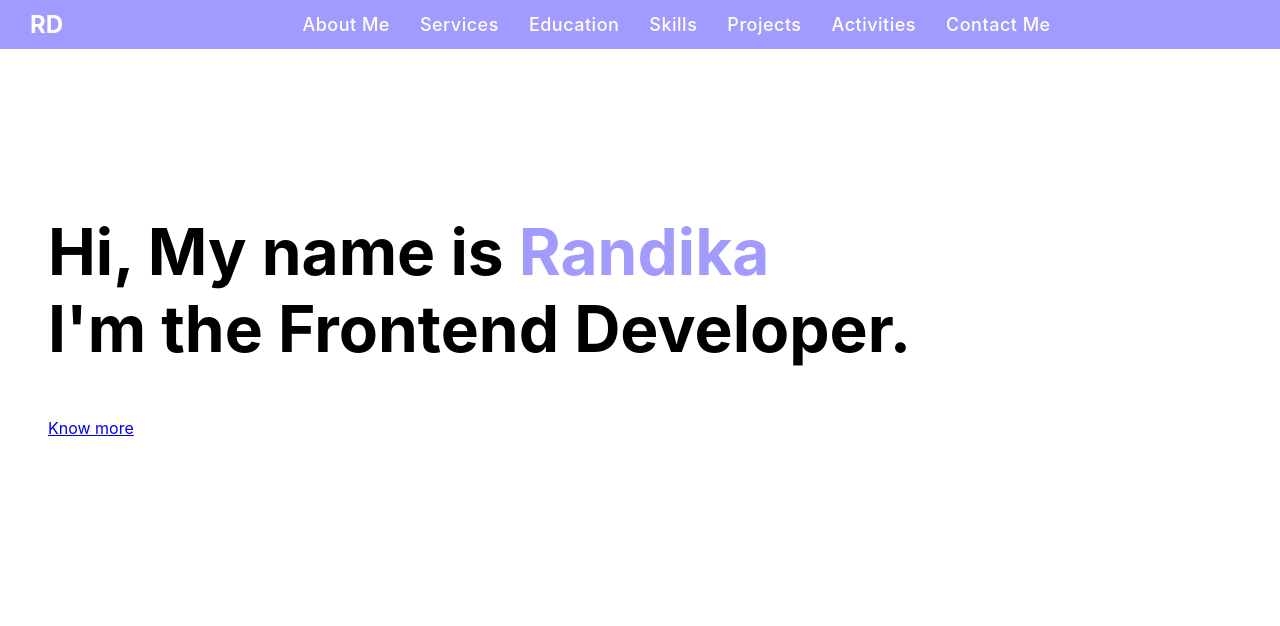
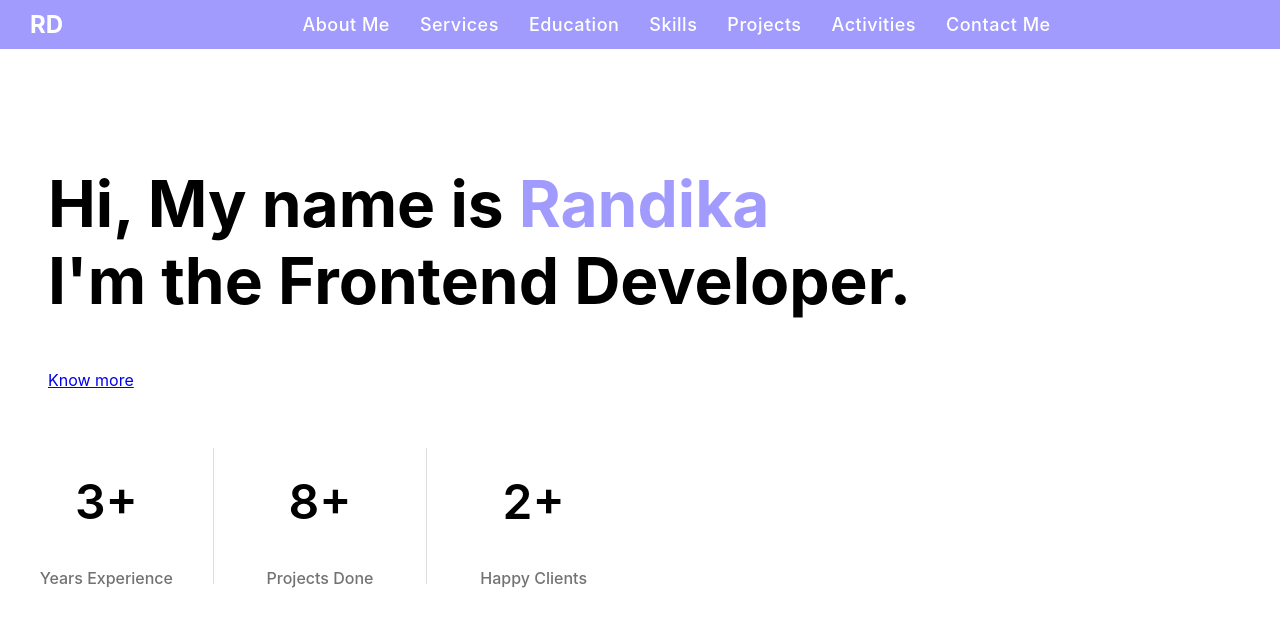
Before and after one commit to randika0514/My-Portfolio-V2, a React (Create React App) app: page / in a window 1280 px wide. Shown: the top 626 px of the page. Built offline with nearby package versions, Linux system fonts and the light colour scheme.

Commit message:
Updated content & Styles

```diff
--- a/package.json
+++ b/package.json
@@ -11,8 +11,10 @@
     "@testing-library/react": "^13.4.0",
     "@testing-library/user-event": "^13.5.0",
     "react": "^18.2.0",
+    "react-countup": "^6.4.2",
     "react-dom": "^18.2.0",
     "react-scripts": "5.0.1",
+    "react-scroll-trigger": "^0.6.14",
     "web-vitals": "^2.1.4"
   },
   "scripts": {
--- a/src/pages/Main/Main.js
+++ b/src/pages/Main/Main.js
@@ -1,8 +1,18 @@
-import React from 'react'
+import React, { useEffect, useState } from 'react'
 import NavBar from '../../components/NavBar/NavBar'
 import './mainStyle.css'
+import CountUp from 'react-countup';
+import ScrollTrigger from 'react-scroll-trigger';
+
+
+// import Aos from 'aos';
 
 export const Main = () => {
+
+    const [counterOn,setCounterOn] = useState(false);
+
+
+
     return (
         <div>
 
@@ -20,6 +30,36 @@ export const Main = () => {
                         <a rel="noreferrer" className="cta-btn cta-btn--hero" href="#about">Know more</a>
                     </p>
                 </div>
+
+                <div id='calculation'>
+                        <div id='experience'>
+                            <ScrollTrigger onEnter={()=> setCounterOn(true)} onExit={()=> setCounterOn(false)}>
+                            <h1 className='count'>
+                                {counterOn && <CountUp start={0} end={3} duration={5} delay={0}/>}
+                                +
+                            </h1>
+                            </ScrollTrigger>
+                            <h4 className='info'>Years Experience</h4>
+                        </div>
+                        <div id='projects'>
+                            <ScrollTrigger onEnter={()=> setCounterOn(true)} onExit={()=> setCounterOn(false)}>
+                            <h1 className='count'>
+                                {counterOn && <CountUp start={0} end={8} duration={8} delay={0}/>}
+                                +
+                            </h1>
+                            </ScrollTrigger>
+                            <h4 className='info'>Projects Done</h4>
+                        </div>
+                        <div id='clients'>
+                            <ScrollTrigger onEnter={()=> setCounterOn(true)} onExit={()=> setCounterOn(false)}>
+                            <h1 className='count'>
+                                {counterOn && <CountUp start={0} end={2} duration={2} delay={0}/>}
+                                +
+                            </h1>
+                            </ScrollTrigger>
+                            <h4 className='info'>Happy Clients</h4>
+                        </div>
+                    </div>
             </section>
 
 
--- a/src/pages/Main/mainStyle.css
+++ b/src/pages/Main/mainStyle.css
@@ -17,7 +17,7 @@
 
   .container{
     position: absolute;
-    top: 10rem;
+    top: 7rem;
     left: 3rem;
   }
 
@@ -35,3 +35,35 @@
   .hero-cta {
     display: flex;
   }
+
+  #calculation{
+    position: absolute;
+    left: 0;
+    top: 28rem;
+    display: flex;
+    width: 50vw;
+    height: 17vh;
+}
+
+#projects{
+    border-left: 1px solid #DFDCDC;
+    border-right: 1px solid #DFDCDC;
+}
+#experience,#projects,#clients{
+    width: 20vw;
+    height: 100%;
+    text-align: center;
+}
+
+.count{
+    font-size: 3em;
+    font-weight: 600;
+    position: relative;
+    top: -1rem;
+    margin-bottom: 1rem;
+}
+
+.info{
+    font-weight: 500;
+    color: rgba(0, 0, 0, 0.551);
+}
```
Also changed, not shown: 1 other file (tests, documents, lock files or other folders).
